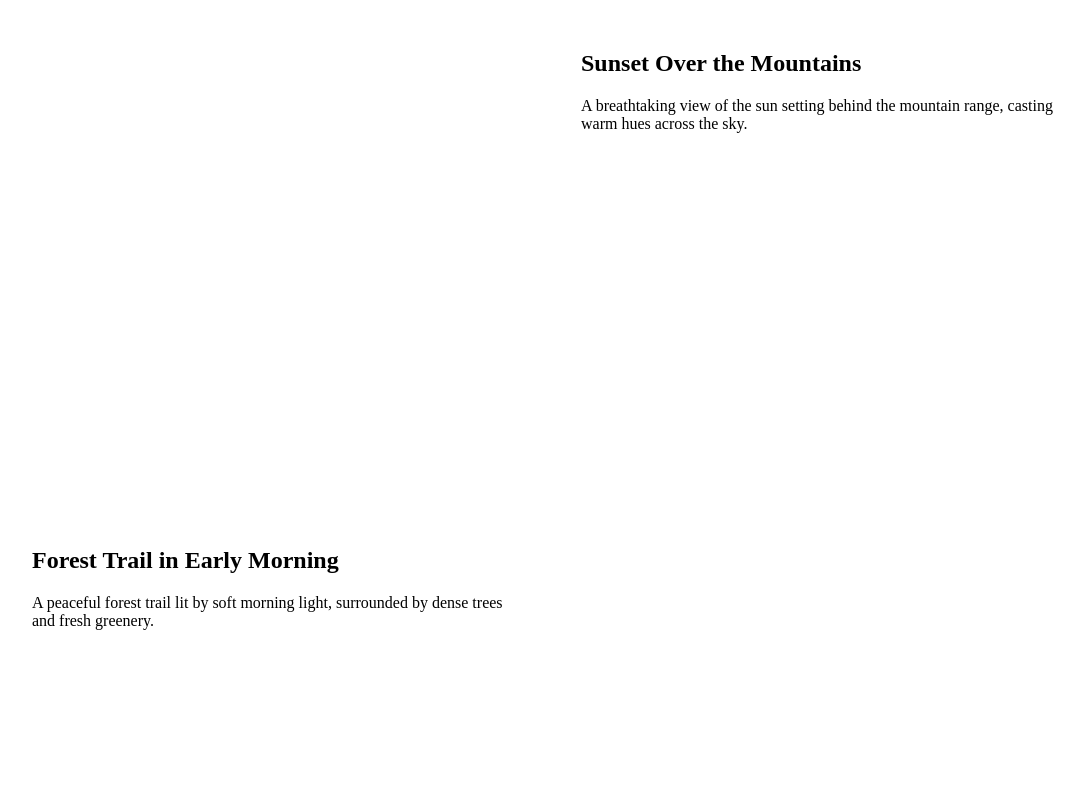
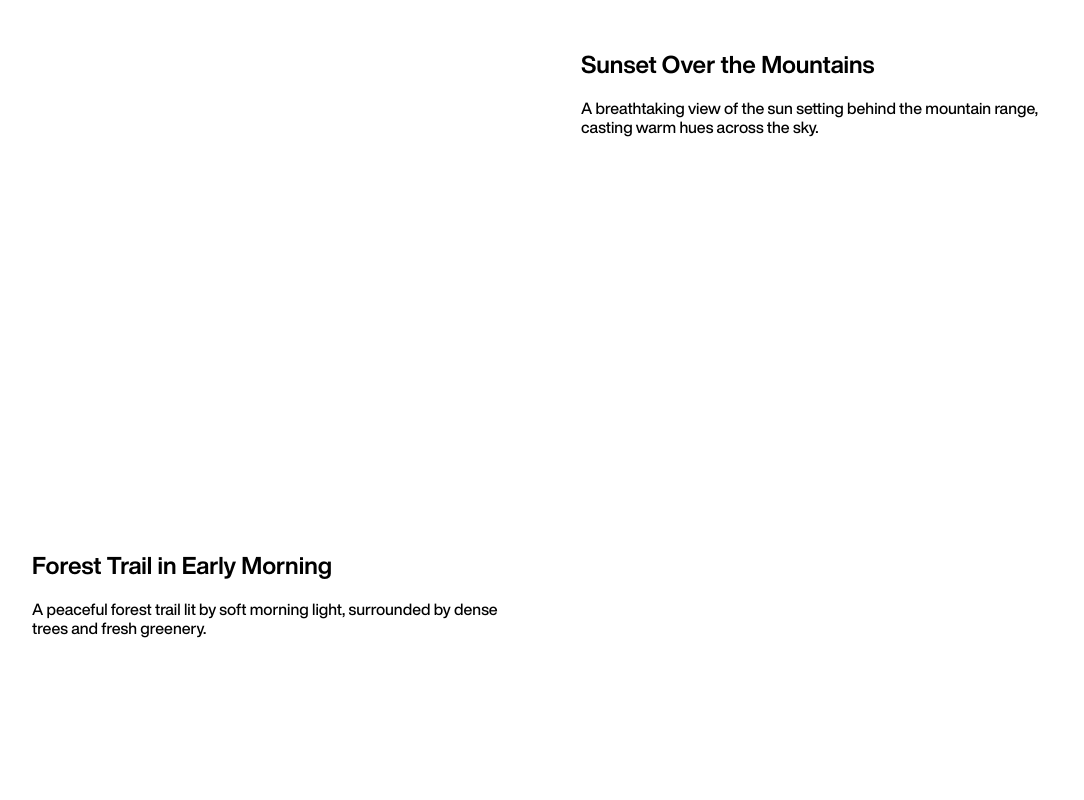
Before and after one commit to asynchronousJavascriptor/threework, a website built with Vite: page index.html in a window 1280 px wide. Shown: the top 800 px of the page, without its empty margins (59-1143 px from the left). Built offline with nearby package versions, Linux system fonts and the light colour scheme; some packages are replaced by stand-ins of ours.

Commit message:
with proper fonts and text support

```diff
--- a/index.html
+++ b/index.html
@@ -34,7 +34,7 @@
     }
 
     * {
-      font-family: "Helvetica Now Display";
+      font-family: "HelveticaNowDisplay";
     }
 
     body {
```
